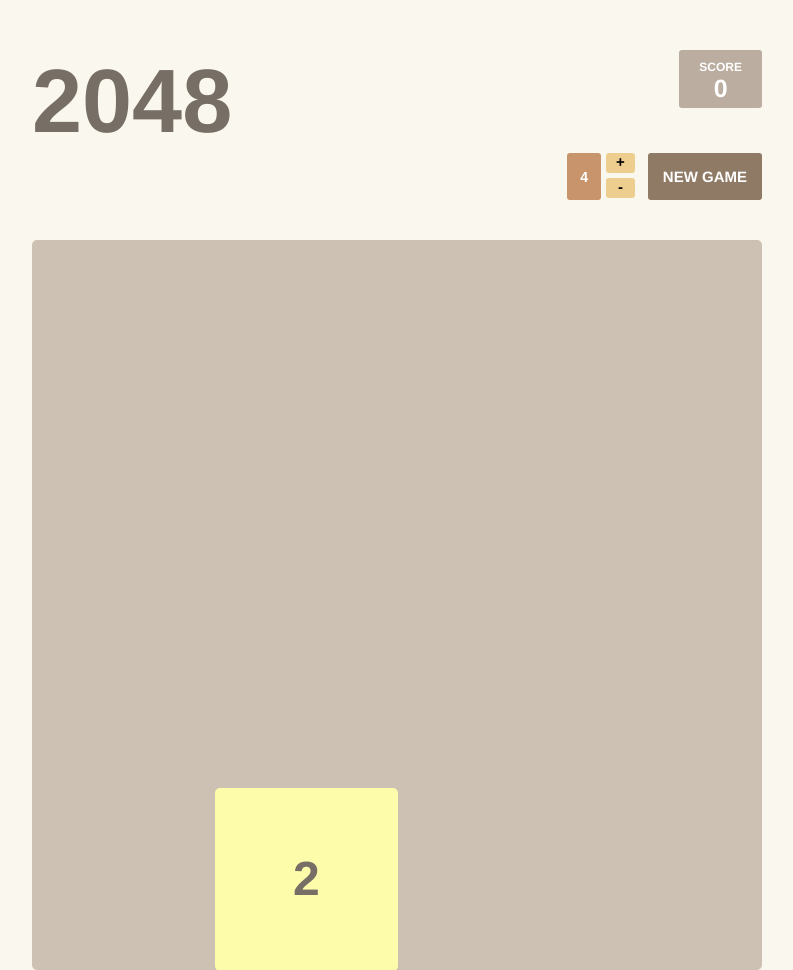
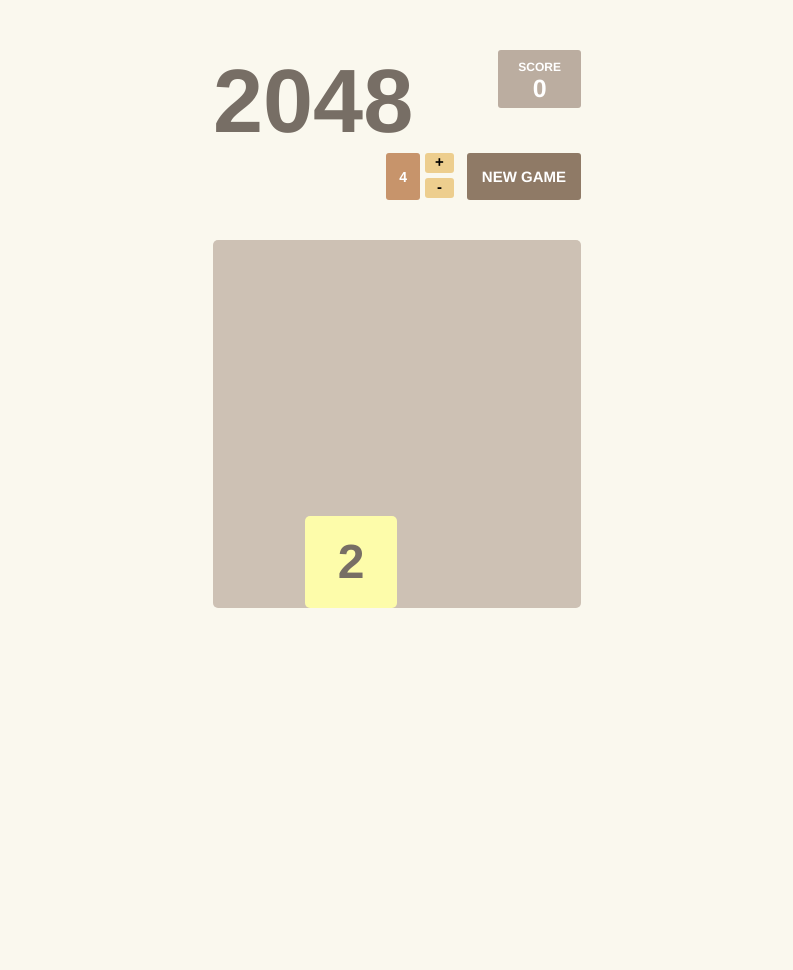
Before and after one commit to nkhuong11/Simple-2048-, a PHP site: page /index.html in a window 1280 px wide. Shown: the whole page, without its empty margins (243-1036 px from the left). After the commit the page ends 608 px from the top, so only its background shows below. Run offline with PHP 8.4, Linux system fonts and the light colour scheme.

Commit message:
2048 noob version

```diff
--- a/js/main.js
+++ b/js/main.js
@@ -365,9 +365,17 @@ window.onkeydown = function(event){
 };
 
 window.onload = function(){
-  new_game();
+  var screen_height = window.screen.height;
+  var screen_width = window.screen.width;
   var menu_element = document.getElementById("menu");
   var grid_container = document.getElementById("grid-container");
+  if (screen_height < screen_width) {
+    grid_container.style.height = (screen_height * 0.73) + "px";
+    grid_container.style.width = grid_container.style.height;
+  } else {
+    grid_container.style.height = (screen_width * 0.95) + "px";
+    grid_container.style.width = grid_container.style.height;
+  }
 
   grid_container.addEventListener('touchstart',touchStart,{passive : true});
   grid_container.addEventListener('touchend',touchEnd,{passive : true});
@@ -383,5 +391,5 @@ window.onload = function(){
   grid_container.style.left = "calc((100% - " + min + "px)/2)";
   grid_container.style.height = min + "px";
   grid_container.style.width = min + "px"
-
+  new_game();
 };
--- a/style/main.css
+++ b/style/main.css
@@ -168,8 +168,8 @@ div {
 }
 
 #grid-container {
-  height: 800px;
-  width: 800px;
+  /* height: 800px;
+  width: 800px; */
   display: flex;
   flex-wrap: wrap;
   overflow: hidden;
```
